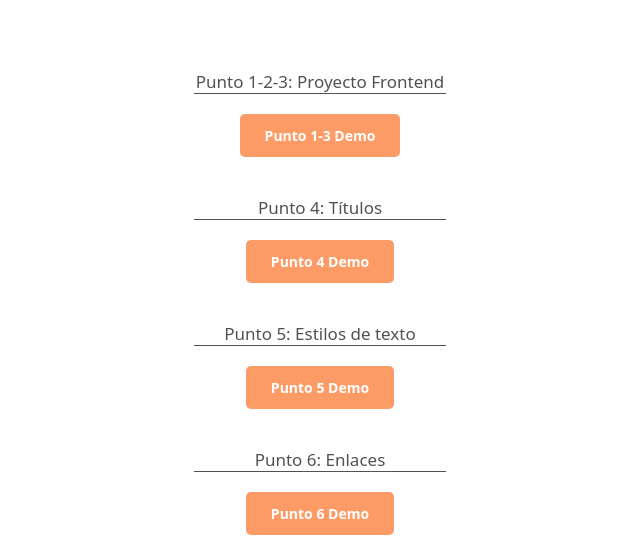
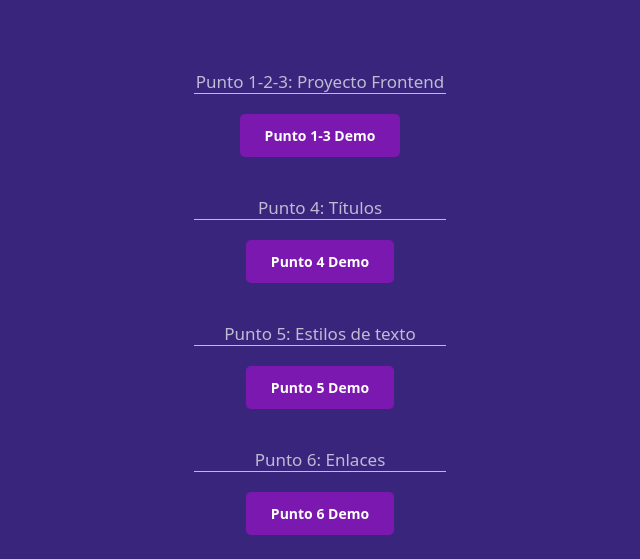
Before and after one commit to RyuuBehemoth/Taller-9-Full-Stack, a plain HTML site: page index.html in a window 1280 px wide. Shown: the part 241-800 px from the top of the page, without its empty margins (320-960 px from the left). Drawn offline with Linux system fonts and the light colour scheme.

Commit message:
final version of the front end proyect

```diff
--- a/styles/styles.css
+++ b/styles/styles.css
@@ -1,6 +1,7 @@
 body {
+  background-color: #180266da;
   text-align: center;
-  color: #000000b5;
+  color: #ffffffb5;
   font-family: system-ui, -apple-system;
 }
 
@@ -41,7 +42,7 @@ li {
 
 p {
   margin: 40px 0 30px;
-  color: #000000ae;
+  color: #ffffffae;
   font-size: 17px;
   border-bottom: 1px solid;
 }
@@ -49,7 +50,7 @@ p {
 a {
   padding: 12px 25px;
   color: #ffffff;
-  background-color: #fd8f54e2;
+  background-color: #8417b6e2;
   border: none;
   border-radius: 5px;
   font-family: system-ui, -apple-system;
@@ -60,5 +61,5 @@ a {
 }
 
 a:hover {
-  background-color: #e87537e2;
+  background-color: #4e086ee2;
 }
```
Also changed, not shown: punto-4/index.html (+1 -1 lines), punto-5/index.html (+1 -1 lines), punto-6/index.html (+1 -1 lines), punto-7-8/index.html (+1 -1 lines), punto-9/index.html (+1 -1 lines), Public/Images/header.png (added), Public/Images/link.png (added), Public/Images/table.png (added), Public/Images/text.png (added), Public/Images/titles.png (added), 1 other file.
